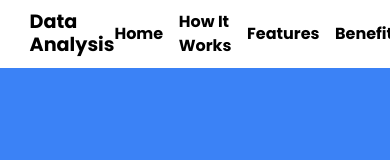
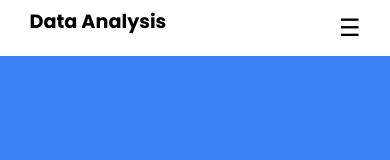
Before and after one commit to yashwanthk8/finyearpro-frontend, a React (Vite) app: page / in a window 390 px wide. Shown: the top 160 px of the page. Built offline with nearby package versions, Linux system fonts and the light colour scheme.

Commit message:
Add mobile responsive navbar with hamburger menu

```diff
--- a/src/components/Navbar.css
+++ b/src/components/Navbar.css
@@ -57,3 +57,37 @@ body{
   color: cyan;
   cursor: pointer
 }
+
+/* Mobile styles */
+.menu-btn {
+  display: none;
+}
+
+@media screen and (max-width: 768px) {
+  .menu-btn {
+    display: block;
+    margin-right: 5vw;
+    font-size: 24px;
+    cursor: pointer;
+  }
+
+  .first ul {
+    display: none;
+    position: absolute;
+    top: 60px;
+    left: 0;
+    width: 100%;
+    background: white;
+    flex-direction: column;
+    padding: 20px 0;
+    text-align: center;
+  }
+
+  .first ul.show {
+    display: flex;
+  }
+
+  .first li {
+    padding: 10px 0;
+  }
+}
--- a/src/components/Navbarm.jsx
+++ b/src/components/Navbarm.jsx
@@ -1,14 +1,31 @@
-import React from 'react';
+import React, { useState } from 'react';
 import './Navbar.css'; // Your CSS file
+
 function Navbarm({ scrollToSection, sections }) {
+  const [menuOpen, setMenuOpen] = useState(false);
+
+  const toggleMenu = () => {
+    setMenuOpen(!menuOpen);
+  };
+
+  const handleNavClick = (section) => {
+    scrollToSection(section);
+    setMenuOpen(false); // Close menu after clicking
+  };
+
   return (
     <nav className="first">
       <h1 className="fheading">Data Analysis</h1>
-      <ul className="flist">
-        <li onClick={() => scrollToSection(sections.heroRef)}>Home</li>
-        <li onClick={() => scrollToSection(sections.stepwiseRef)}>How It Works</li>
-        <li onClick={() => scrollToSection(sections.featuresRef)}>Features</li>
-        <li onClick={() => scrollToSection(sections.benefitsRef)}>Benefits</li>
+
+      <div className="menu-btn" onClick={toggleMenu}>
+        {menuOpen ? '✕' : '☰'}
+      </div>
+
+      <ul className={menuOpen ? 'flist show' : 'flist'}>
+        <li onClick={() => handleNavClick(sections.heroRef)}>Home</li>
+        <li onClick={() => handleNavClick(sections.stepwiseRef)}>How It Works</li>
+        <li onClick={() => handleNavClick(sections.featuresRef)}>Features</li>
+        <li onClick={() => handleNavClick(sections.benefitsRef)}>Benefits</li>
       </ul>
     </nav>
   );
```
